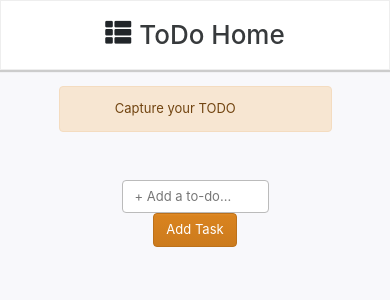
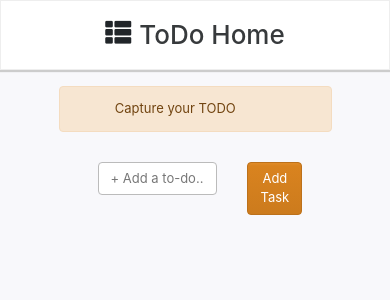
Before and after one commit to uday625/ReactTodoApp, a React (Create React App) app: page / in a window 390 px wide. Shown: the top 300 px of the page. Built offline with nearby package versions, Linux system fonts and the light colour scheme.

Commit message:
added responsive view

```diff
--- a/src/components/Heading/Heading.css
+++ b/src/components/Heading/Heading.css
@@ -1,4 +1,4 @@
 .Heading {
     width: 70%;
-    margin: 0 auto;
+    margin: 30px auto;
 }
--- a/src/components/TodoForm/TodoForm.css
+++ b/src/components/TodoForm/TodoForm.css
@@ -1,4 +1,13 @@
 .TodoFormMain{
-    Width: 70%;
+    Width: 60%;
     margin: 0 auto;
 }
+
+
+@media screen and (max-width:400px){
+    .TodoFormMain{
+        Width: 50%;
+        margin: auto;
+        padding:0px;
+    }
+}
--- a/src/components/TodoForm/TodoForm.js
+++ b/src/components/TodoForm/TodoForm.js
@@ -4,10 +4,10 @@ import './TodoForm.css';
 const TodoForm = props => {
     return (
         <Fragment>
-            <div className='TodoFormMain'>
+            <div className="TodoFormMain">
                 <form onSubmit= {props.addTodo}>
-                    <div className="form-group row m-5">
-                        <div className="col-sm-10">
+                    <div className="form-group row">
+                        <div className="col-sm-10 col-8">
                             <input className="form-control"
                                 type="text"
                                 placeholder="+ Add a to-do..."
@@ -15,7 +15,7 @@ const TodoForm = props => {
                                 onChange ={props.changetodo}>
                             </input>
                         </div>
-                        <div className ="col-sm-2">
+                        <div className ="col-sm-2 col-2">
                             <button type="submit" className="btn btn-warning"> Add Task</button>
                         </div>
                     </div>
--- /dev/null
+++ b/src/containers/TodoList/TodoList.css
@@ -0,0 +1,3 @@
+.TodoListMain {
+    width: 70%;
+}
--- a/src/containers/TodoList/TodoList.js
+++ b/src/containers/TodoList/TodoList.js
@@ -1,6 +1,8 @@
 import React, {Fragment, Component} from 'react';
 import TodoItems from '../../components/TodoItems/TodoItems'
 import TodoForm from '../../components/TodoForm/TodoForm';
+
+import './TodoList.css';
 
 class TodoList extends Component {
 
@@ -49,7 +51,7 @@ class TodoList extends Component {
     render() {
         return (
         <Fragment>
-            <div>
+            <div >
                 <TodoForm
                     addTodo    = {this.handleFormSubmit}
                     changetodo = {this.handleChangeInput}
```
